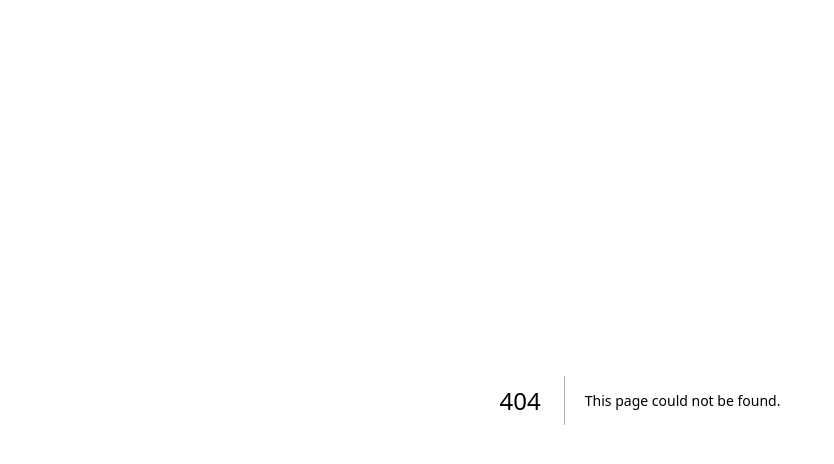
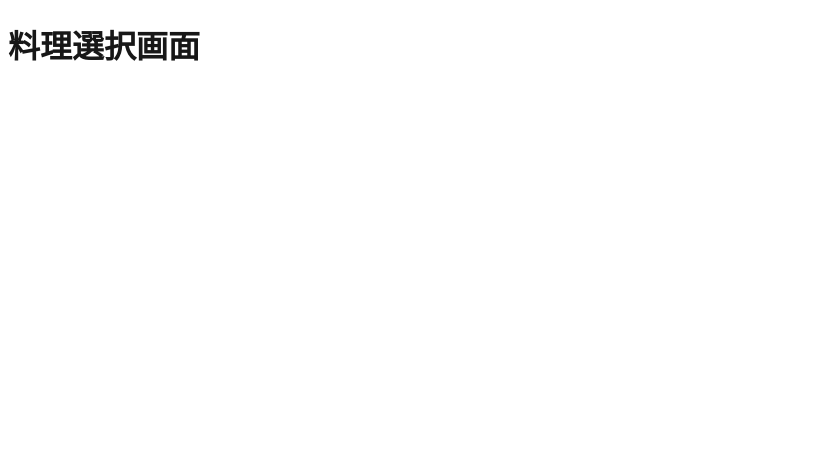
Before and after one commit to kanayakaisei/cooking_game, a Next.js app: page /select in a window 1280 px wide. Before the commit this address had no page. Shown: the top 464 px of the page, without its empty margins (0-834 px from the left). Built offline with nearby package versions, Linux system fonts and the light colour scheme.

Commit message:
ディレクトリ追加

```diff
--- /dev/null
+++ b/app/select/page.tsx
@@ -0,0 +1,9 @@
+const Select = () => {
+    return (
+        <div>
+            <h1>料理選択画面</h1>
+        </div>
+    )
+}
+
+export default Select;
```
